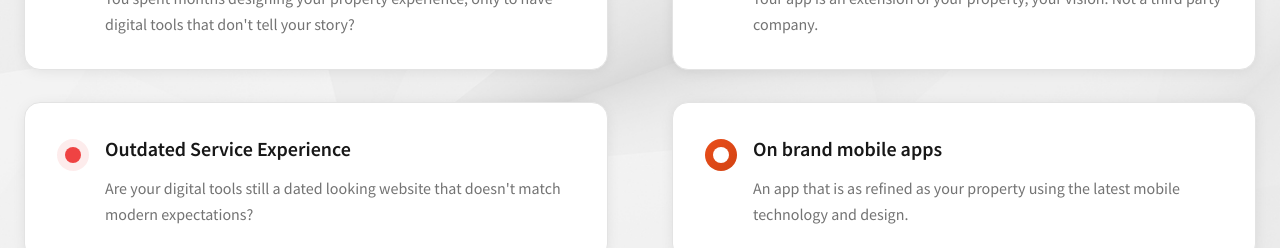
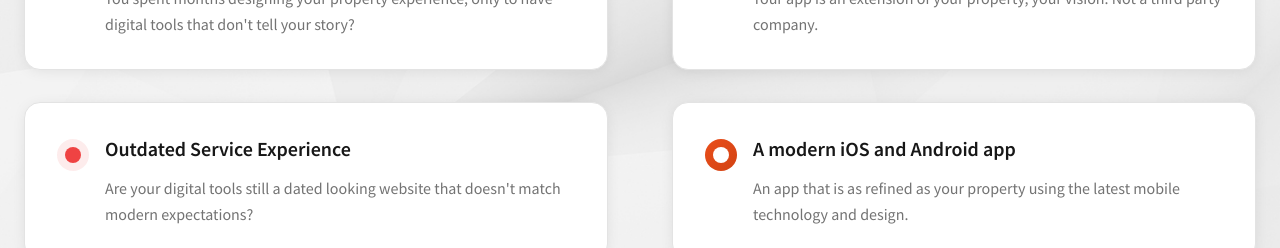
Before and after one commit to otusweb/mobdesign-website-ce2804f5, a React (Vite) app: page / in a window 1280 px wide. Shown: the part 1260-1508 px from the top of the page. Built offline with nearby package versions, Linux system fonts and the light colour scheme.

Commit message:
Change text to "A modern iOS and Android app"

```diff
--- a/src/components/ProblemSolution.tsx
+++ b/src/components/ProblemSolution.tsx
@@ -20,7 +20,7 @@ const ProblemSolution = () => {
       description: "Your app is an extension of your property, your vision. Not a third party company."
     },
     {
-      title: "On brand mobile apps",
+      title: "A modern iOS and Android app",
       description: "An app that is as refined as your property using the latest mobile technology and design."
     },
     {
```
